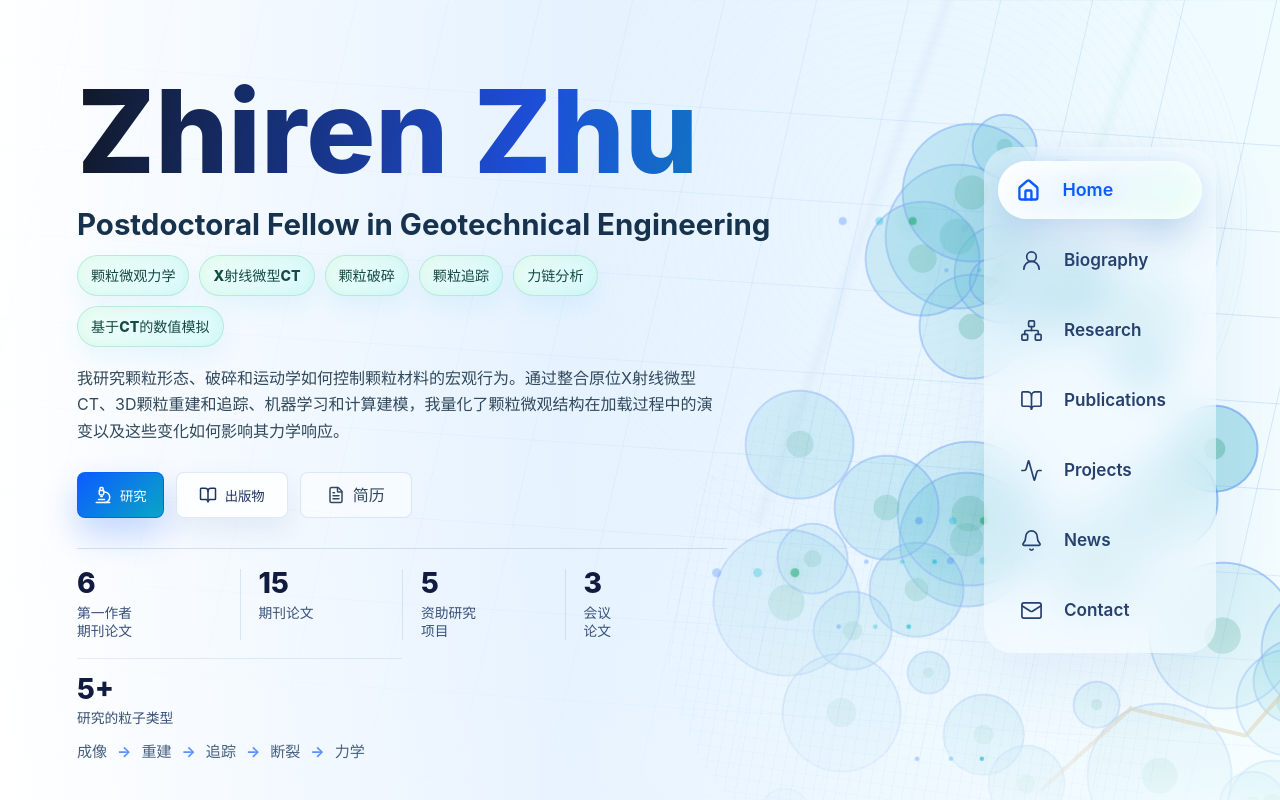
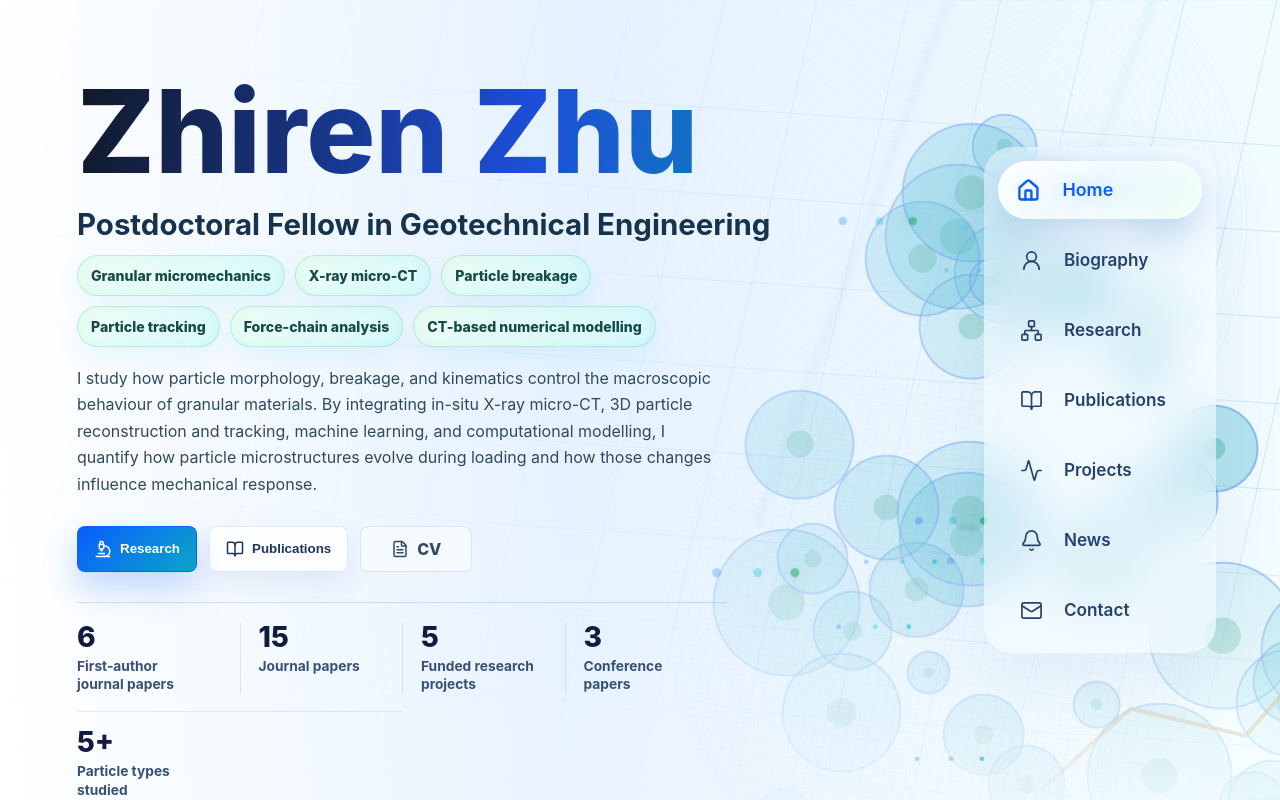
Before and after one commit to zhuzhiren92-dot/research-website, a React (Vite) app: page / in a window 1280 px wide. Built offline with nearby package versions, Linux system fonts and the light colour scheme.

Commit message:
Restore English home copy and update page title

```diff
--- a/index.html
+++ b/index.html
@@ -7,7 +7,7 @@
       name="description"
       content="A personal academic website for research, publications, projects, notes, and contact information."
     />
-    <meta property="og:title" content="Personal Research Website" />
+    <meta property="og:title" content="Zhiren | Research Profile" />
     <meta
       property="og:description"
       content="Research portfolio, publications, projects, experiments, news, and academic contact information."
@@ -15,7 +15,7 @@
     <meta property="og:type" content="website" />
     <meta property="og:image" content="/og.png" />
     <link rel="icon" type="image/png" href="/favicon.png" />
-    <title>Personal Research Website</title>
+    <title>Zhiren | Research Profile</title>
   </head>
   <body>
     <div id="root"></div>
--- a/src/App.tsx
+++ b/src/App.tsx
@@ -209,15 +209,15 @@ export default function App() {
             <div className="hero-actions">
               <button className="button primary" type="button" onClick={() => scrollToPanel(2)}>
                 <Microscope size={18} />
-                研究
+                Research
               </button>
               <button className="button secondary" type="button" onClick={() => scrollToPanel(3)}>
                 <BookOpen size={18} />
-                出版物
+                Publications
               </button>
               <a className="button tertiary" href={profile.cvUrl} download="CV_EN_Zhu_Zhiren.pdf">
                 <FileText size={18} />
-                简历
+                CV
               </a>
             </div>
             <div className="hero-metrics" aria-label="Research metrics">
--- a/src/content/profile.ts
+++ b/src/content/profile.ts
@@ -39,26 +39,26 @@ export const profile = {
   email: 'zhirenzhu2@um.cityu.edu.hk',
   heroLine: 'Postdoctoral Fellow in Geotechnical Engineering',
   heroKeywords: [
-    '颗粒微观力学',
-    'X射线微型CT',
-    '颗粒破碎',
-    '颗粒追踪',
-    '力链分析',
-    '基于CT的数值模拟',
+    'Granular micromechanics',
+    'X-ray micro-CT',
+    'Particle breakage',
+    'Particle tracking',
+    'Force-chain analysis',
+    'CT-based numerical modelling',
   ],
   summary:
-    '我研究颗粒形态、破碎和运动学如何控制颗粒材料的宏观行为。通过整合原位X射线微型CT、3D颗粒重建和追踪、机器学习和计算建模，我量化了颗粒微观结构在加载过程中的演变以及这些变化如何影响其力学响应。',
+    'I study how particle morphology, breakage, and kinematics control the macroscopic behaviour of granular materials. By integrating in-situ X-ray micro-CT, 3D particle reconstruction and tracking, machine learning, and computational modelling, I quantify how particle microstructures evolve during loading and how those changes influence mechanical response.',
   portrait: `${import.meta.env.BASE_URL}profile-photo.png`,
   heroImage: `${import.meta.env.BASE_URL}research-hero.png`,
   cvUrl: `${import.meta.env.BASE_URL}CV_EN_Zhu_Zhiren.pdf`,
   heroMetrics: [
-    { value: '6', label: ['第一作者', '期刊论文'] },
-    { value: '15', label: ['期刊论文'] },
-    { value: '5', label: ['资助研究', '项目'] },
-    { value: '3', label: ['会议', '论文'] },
-    { value: '5+', label: ['研究的粒子类型'] },
+    { value: '6', label: ['First-author', 'journal papers'] },
+    { value: '15', label: ['Journal papers'] },
+    { value: '5', label: ['Funded research', 'projects'] },
+    { value: '3', label: ['Conference', 'papers'] },
+    { value: '5+', label: ['Particle types', 'studied'] },
   ],
-  researchWorkflow: ['成像', '重建', '追踪', '断裂', '力学'],
+  researchWorkflow: ['Imaging', 'Reconstruction', 'Tracking', 'Fracture', 'Mechanics'],
   links: [
     { label: 'Google Scholar', href: '#' },
     { label: 'ORCID', href: '#' },
```
